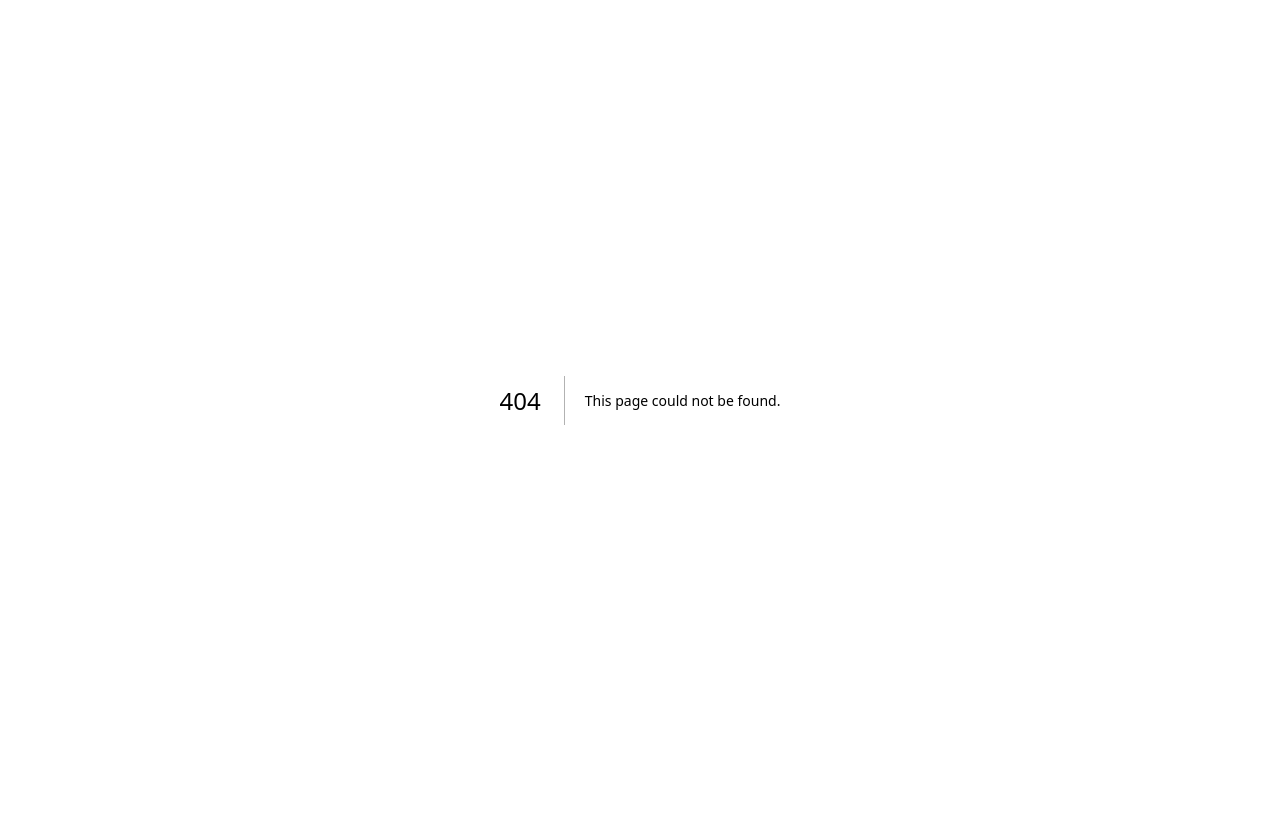
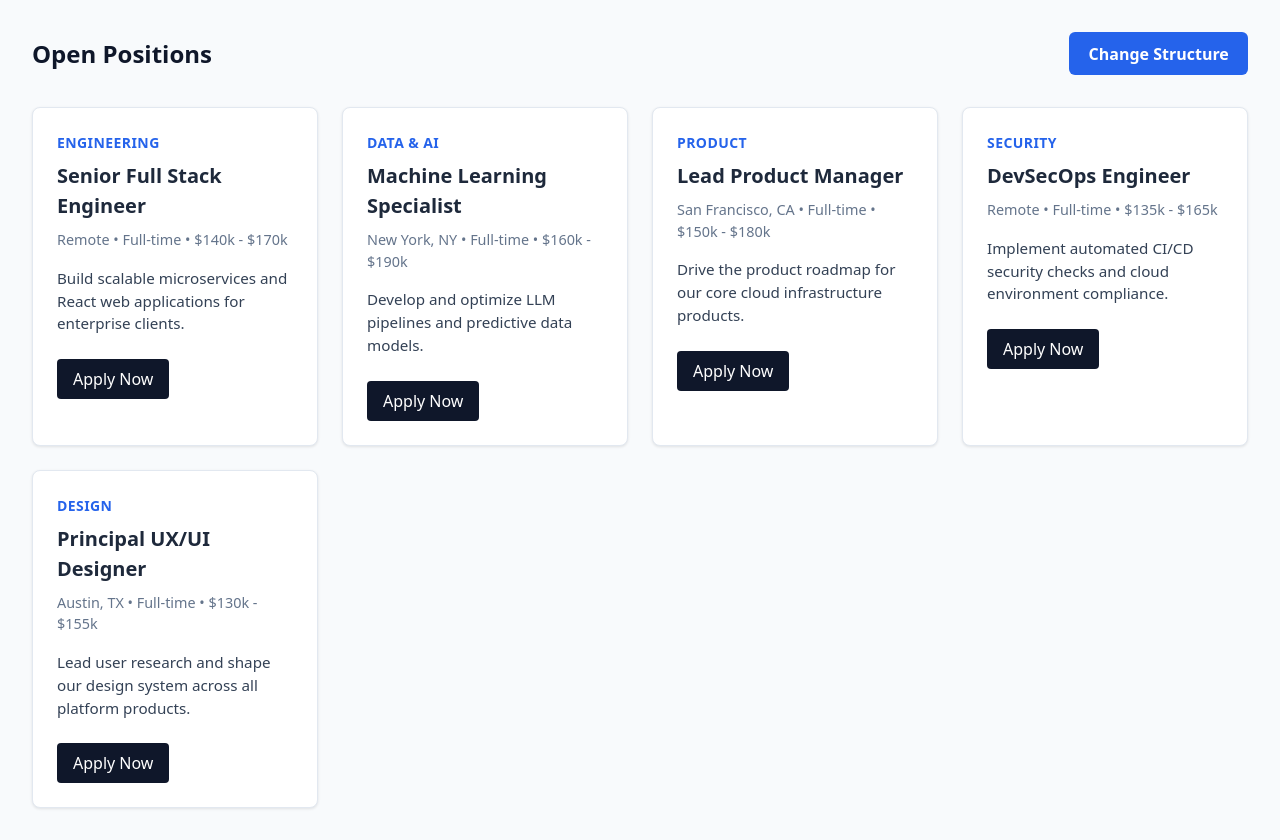
Before and after one commit to djdharani27/TalentQuery, a Next.js app: page /careers in a window 1280 px wide. Before the commit this address had no page. Before the commit the page ends 800 px from the top, so only its background shows below. Built offline with nearby package versions, Linux system fonts and the light colour scheme.

Commit message:
feat: add careers page with grid/list layout toggle

```diff
--- /dev/null
+++ b/src/app/careers/careers-board.tsx
@@ -0,0 +1,92 @@
+"use client";
+
+import { useState } from "react";
+import styles from "./careers.module.css";
+
+interface Job {
+  department: string;
+  title: string;
+  details: string;
+  description: string;
+}
+
+const JOBS: Job[] = [
+  {
+    department: "Engineering",
+    title: "Senior Full Stack Engineer",
+    details: "Remote • Full-time • $140k - $170k",
+    description:
+      "Build scalable microservices and React web applications for enterprise clients.",
+  },
+  {
+    department: "Data & AI",
+    title: "Machine Learning Specialist",
+    details: "New York, NY • Full-time • $160k - $190k",
+    description:
+      "Develop and optimize LLM pipelines and predictive data models.",
+  },
+  {
+    department: "Product",
+    title: "Lead Product Manager",
+    details: "San Francisco, CA • Full-time • $150k - $180k",
+    description:
+      "Drive the product roadmap for our core cloud infrastructure products.",
+  },
+  {
+    department: "Security",
+    title: "DevSecOps Engineer",
+    details: "Remote • Full-time • $135k - $165k",
+    description:
+      "Implement automated CI/CD security checks and cloud environment compliance.",
+  },
+  {
+    department: "Design",
+    title: "Principal UX/UI Designer",
+    details: "Austin, TX • Full-time • $130k - $155k",
+    description:
+      "Lead user research and shape our design system across all platform products.",
+  },
+];
+
+export default function CareersBoard() {
+  const [listView, setListView] = useState(false);
+
+  const pick = (gridClass: string, listClass: string) =>
+    listView ? styles[listClass] : styles[gridClass];
+
+  return (
+    <div className={`${styles.page} ${listView ? styles.dark : ""}`}>
+      <header className={styles.header}>
+        <h1 className={styles.title}>Open Positions</h1>
+        <button
+          type="button"
+          className={styles.toggleBtn}
+          onClick={() => setListView((v) => !v)}
+        >
+          Change Structure
+        </button>
+      </header>
+
+      <main className={listView ? styles.list : styles.grid}>
+        {JOBS.map((job) => (
+          <article
+            key={job.title}
+            className={listView ? styles.row : styles.card}
+          >
+            <div className={listView ? styles.rowLeft : undefined}>
+              <div className={pick("cardDept", "rowDept")}>{job.department}</div>
+              <h2 className={pick("cardTitle", "rowTitle")}>{job.title}</h2>
+              <div className={pick("cardDetails", "rowDetails")}>
+                {job.details}
+              </div>
+              <p className={pick("cardDesc", "rowDesc")}>{job.description}</p>
+            </div>
+            <a href="#apply" className={pick("cardLink", "rowLink")}>
+              Apply Now
+            </a>
+          </article>
+        ))}
+      </main>
+    </div>
+  );
+}
--- /dev/null
+++ b/src/app/careers/careers.module.css
@@ -0,0 +1,149 @@
+.page {
+  min-height: 100vh;
+  padding: 2rem;
+  background: #f8fafc;
+  color: #0f172a;
+  transition: background 0.3s, color 0.3s;
+  font-family: system-ui, -apple-system, sans-serif;
+}
+
+.dark {
+  background: #0f172a;
+  color: #f8fafc;
+}
+
+.header {
+  display: flex;
+  justify-content: space-between;
+  align-items: center;
+  margin-bottom: 2rem;
+}
+
+.title {
+  font-size: 1.5rem;
+  font-weight: 700;
+}
+
+.toggleBtn {
+  padding: 0.6rem 1.2rem;
+  background: #2563eb;
+  color: #fff;
+  border: none;
+  border-radius: 6px;
+  cursor: pointer;
+  font-weight: 600;
+}
+.toggleBtn:hover {
+  background: #1d4ed8;
+}
+
+.grid {
+  display: grid;
+  grid-template-columns: repeat(auto-fit, minmax(280px, 1fr));
+  gap: 1.5rem;
+}
+
+.card {
+  background: #ffffff;
+  border: 1px solid #e2e8f0;
+  border-radius: 8px;
+  padding: 1.5rem;
+  box-shadow: 0 1px 3px rgba(0, 0, 0, 0.1);
+}
+
+.cardDept {
+  font-size: 0.875rem;
+  color: #2563eb;
+  text-transform: uppercase;
+  font-weight: 600;
+  letter-spacing: 0.03em;
+  margin-bottom: 0.5rem;
+}
+
+.cardTitle {
+  font-size: 1.25rem;
+  font-weight: 700;
+  color: #1e293b;
+  margin-bottom: 0.5rem;
+}
+
+.cardDetails {
+  font-size: 0.9rem;
+  color: #64748b;
+  margin-bottom: 1rem;
+}
+
+.cardDesc {
+  font-size: 0.95rem;
+  color: #334155;
+  margin-bottom: 1.5rem;
+}
+
+.cardLink {
+  display: inline-block;
+  padding: 0.5rem 1rem;
+  background: #0f172a;
+  color: #fff;
+  text-decoration: none;
+  border-radius: 4px;
+  font-weight: 500;
+}
+
+.list {
+  display: flex;
+  flex-direction: column;
+  gap: 0.75rem;
+}
+
+.row {
+  background: #1e293b;
+  border: 1px solid #334155;
+  border-radius: 6px;
+  padding: 1rem 1.5rem;
+  display: flex;
+  justify-content: space-between;
+  align-items: center;
+  gap: 1rem;
+  flex-wrap: wrap;
+}
+
+.rowLeft {
+  display: flex;
+  flex-direction: column;
+  gap: 0.35rem;
+  min-width: 0;
+}
+
+.rowTitle {
+  font-size: 1.1rem;
+  font-weight: 600;
+  color: #f8fafc;
+}
+
+.rowDept {
+  font-size: 0.85rem;
+  background: #334155;
+  color: #38bdf8;
+  padding: 0.2rem 0.5rem;
+  border-radius: 4px;
+  width: fit-content;
+}
+
+.rowDetails {
+  font-size: 0.85rem;
+  color: #94a3b8;
+}
+
+.rowDesc {
+  display: none;
+}
+
+.rowLink {
+  padding: 0.4rem 0.8rem;
+  background: #38bdf8;
+  color: #0f172a;
+  text-decoration: none;
+  border-radius: 4px;
+  font-weight: 600;
+  white-space: nowrap;
+}
--- /dev/null
+++ b/src/app/careers/page.tsx
@@ -0,0 +1,11 @@
+import type { Metadata } from "next";
+import CareersBoard from "./careers-board";
+
+export const metadata: Metadata = {
+  title: "Careers - TechCorp",
+  description: "Open positions at TechCorp across engineering, AI, product, security, and design.",
+};
+
+export default function CareersPage() {
+  return <CareersBoard />;
+}
```
